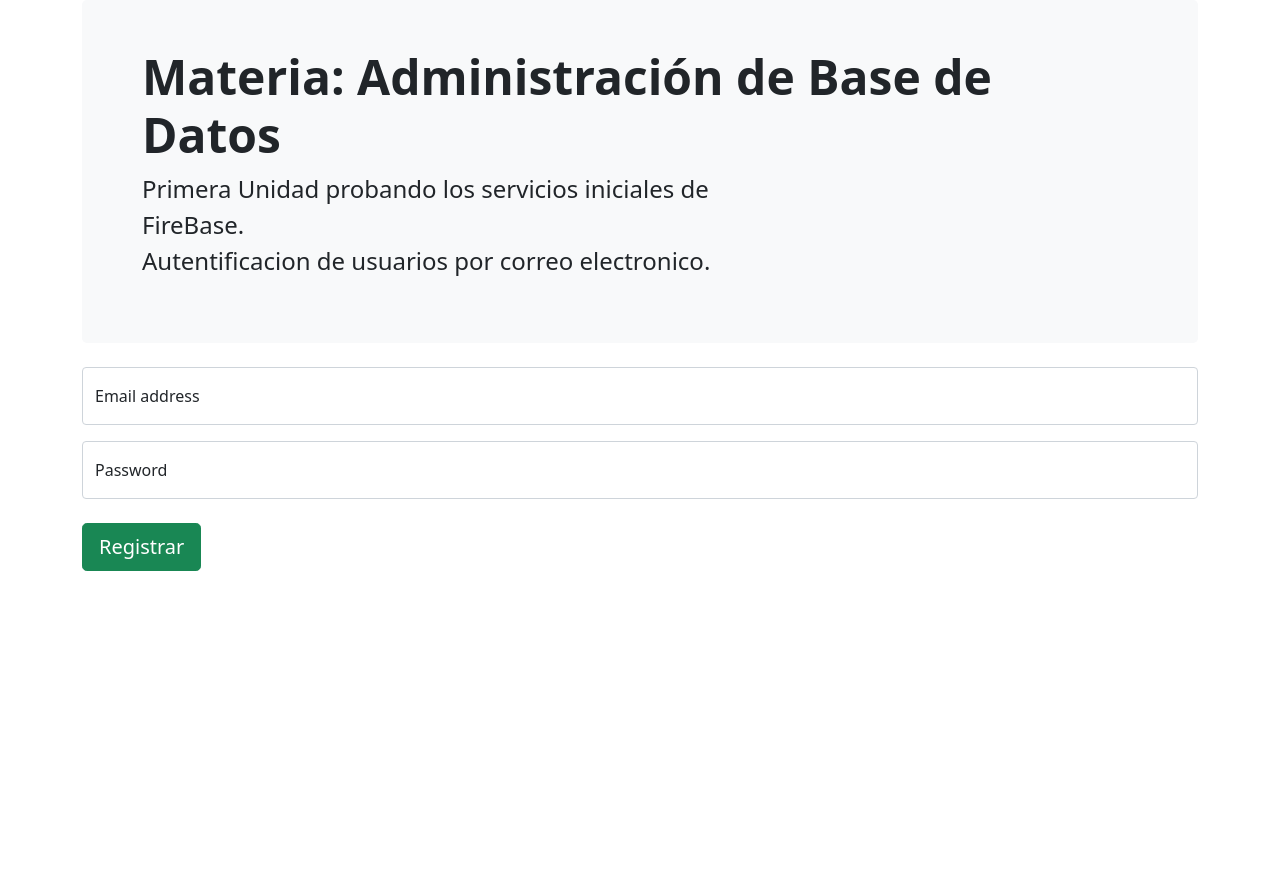
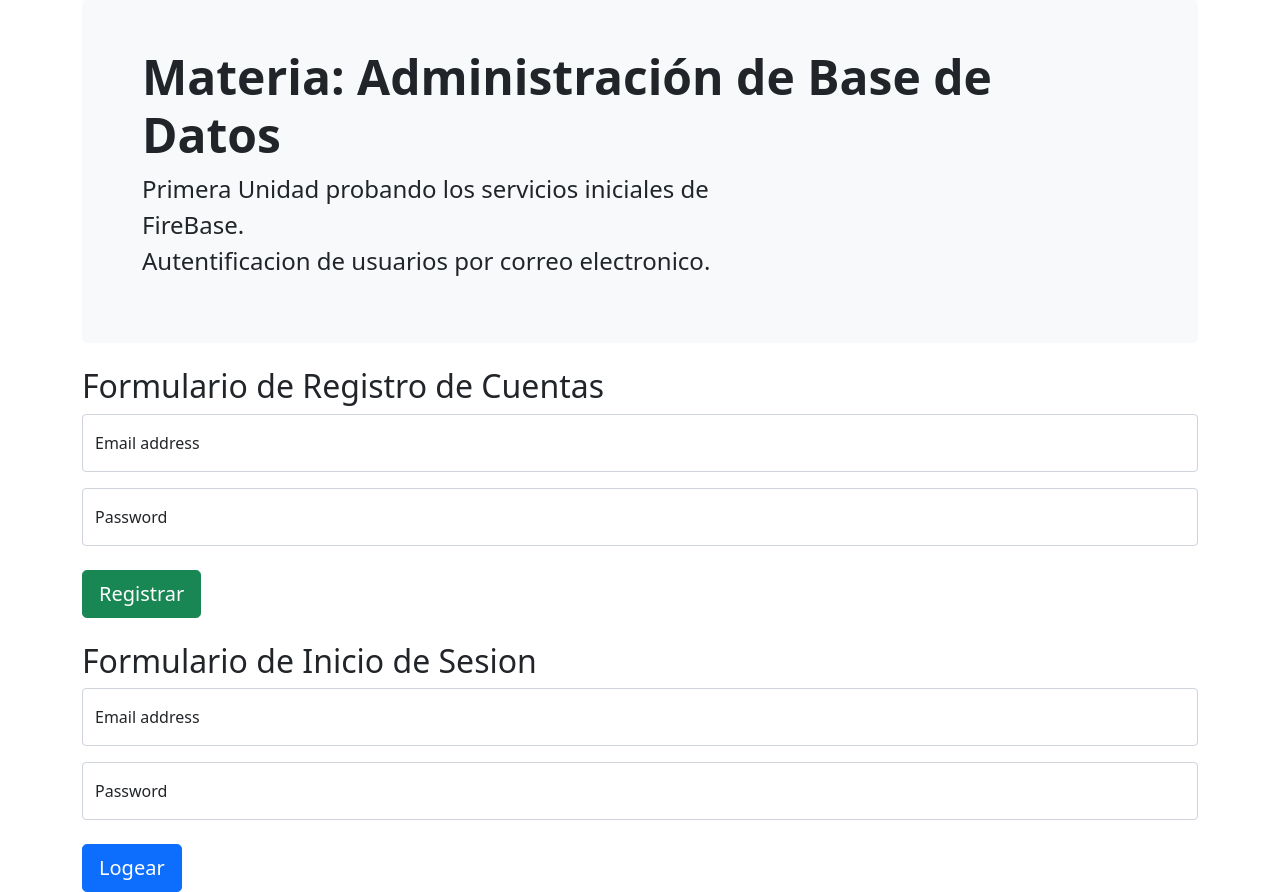
Before and after one commit to arturobl00/AdminDBFirebase, a plain HTML site: page index.html in a window 1280 px wide. Before the commit the page ends 800 px from the top, so only its background shows below. Drawn offline with nearby package versions, Linux system fonts and the light colour scheme.

Commit message:
Actualizacion 21/02

```diff
--- a/app.js
+++ b/app.js
@@ -19,3 +19,23 @@ function registrar(){
     // ..
   });
 }
+
+
+function login(){
+  var email1 = document.getElementById('email1').value;
+    var pass1 = document.getElementById('pass1').value;
+
+    firebase.auth().signInWithEmailAndPassword(email1, pass1)
+  .then((userCredential) => {
+    // Signed in
+    console.log("Usuario inicio Sesion")
+    // ...
+  })
+  .catch((error) => {
+    var errorCode = error.code;
+    var errorMessage = error.message;
+    console.log(errorCode," Codigo de Error")
+    console.log(errorMessage)
+    // ..
+  });
+}
--- a/index.html
+++ b/index.html
@@ -32,7 +32,8 @@
           <p class="col-md-8 fs-4">Primera Unidad probando los servicios iniciales de FireBase. <br/>Autentificacion de usuarios por correo electronico. </p>
         </div>
       </div>
-
+    <div>
+      <h2>Formulario de Registro de Cuentas</h2>
       <div class="form-floating mb-3">
         <input type="email" class="form-control" id="email" placeholder="name@example.com">
         <label for="floatingInput">Email address</label>
@@ -43,5 +44,23 @@
       </div>
       <br/>
       <button class="btn btn-success btn-lg" type="button" onclick="registrar()">Registrar</button>
+    </div>
+
+    <br/>
+
+    <div>
+      <h2>Formulario de Inicio de Sesion</h2>
+      <div class="form-floating mb-3">
+        <input type="email" class="form-control" id="email1" placeholder="name@example.com">
+        <label for="floatingInput">Email address</label>
+      </div>
+      <div class="form-floating">
+        <input type="password" class="form-control" id="pass1" placeholder="Password">
+        <label for="floatingPassword">Password</label>
+      </div>
+      <br/>
+      <button class="btn btn-primary btn-lg" type="button" onclick="login()">Logear</button>
+    </div>
+
 </body>
 </html>
```
Also changed, not shown: notas.txt (added).
